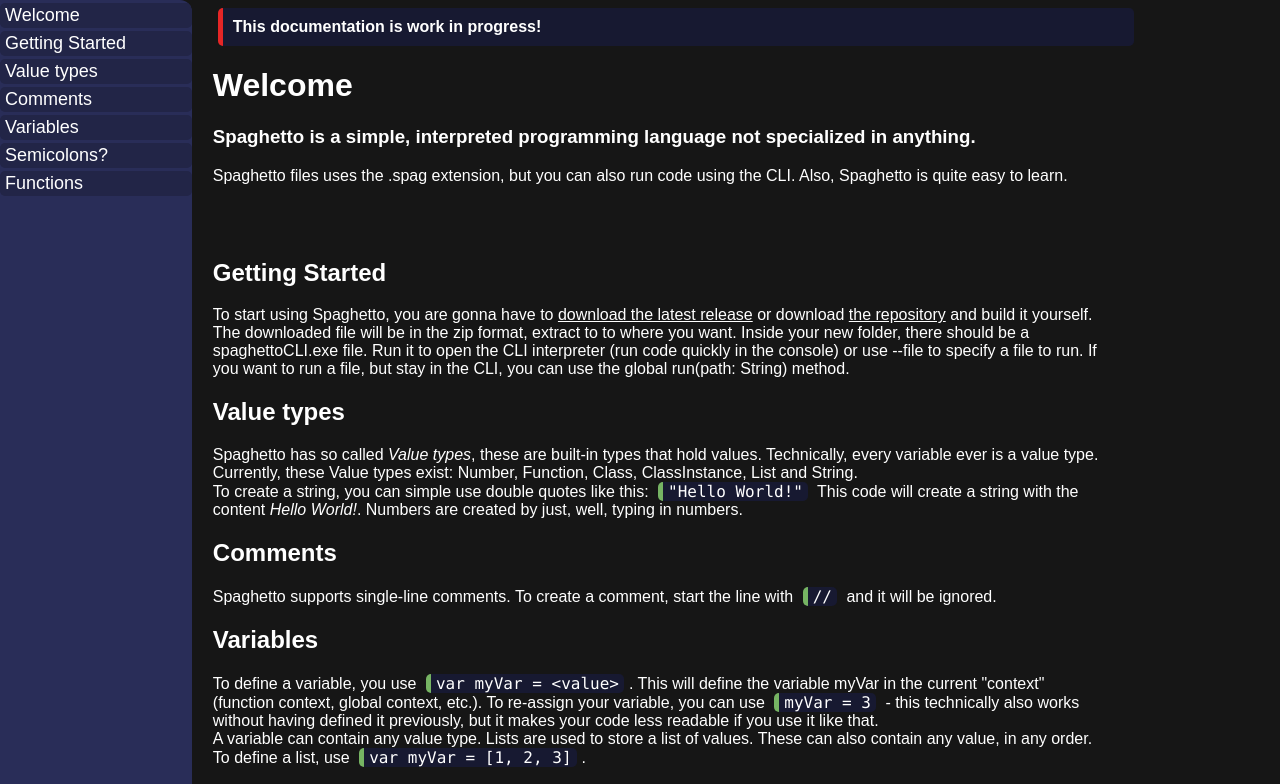
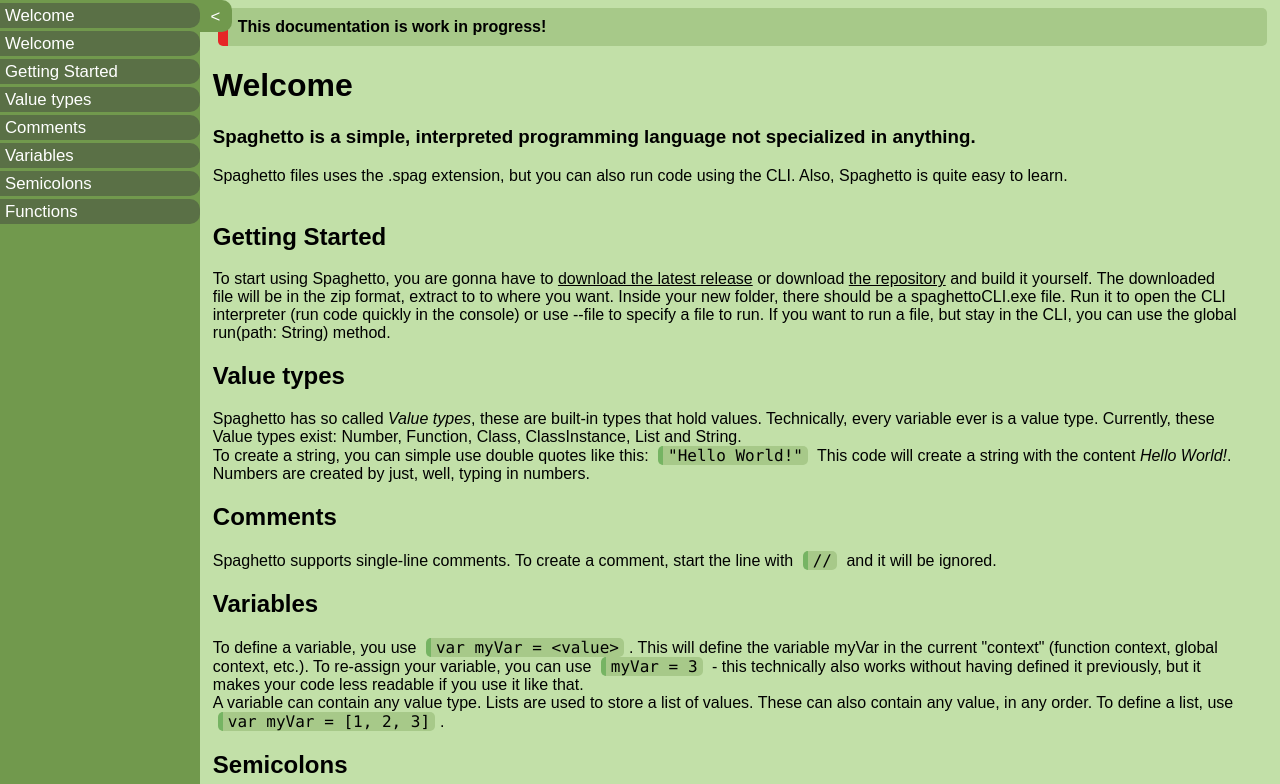
Before and after one commit to GoldenretriverYT/spaghetto, a plain HTML site: page docs/index.html in a window 1280 px wide. Shown: the top 784 px of the page. Drawn offline with Linux system fonts and the light colour scheme.

Commit message:
Update style and make nav collapsable

```diff
--- a/docs/index.html
+++ b/docs/index.html
@@ -4,22 +4,24 @@
     <title>Spaghetto Documentation</title>
 </head>
 <body>
-    <div class="nav" style="position: fixed; top: 0; left: 0;">
+    <div class="nav" style="position: fixed; top: 0; left: 0;" id="nav">
+        <div class="navElem">Welcome</div>
         <div class="navElem" data-goto="welcome">Welcome</div>
         <div class="navElem" data-goto="gettingStarted">Getting Started</div>
         <div class="navElem" data-goto="vt">Value types</div>
         <div class="navElem" data-goto="comments">Comments</div>
         <div class="navElem" data-goto="variables">Variables</div>
-        <div class="navElem" data-goto="semicolons">Semicolons?</div>
+        <div class="navElem" data-goto="semicolons">Semicolons</div>
         <div class="navElem" data-goto="functions">Functions</div>
     </div>
-    <div class="content" style="margin-left: 16vw;">
+    <button class="navElem" style="width: 32px; height: 32px; aspect-ratio: 1/1; position: fixed; top: 0; left: max(200px, 15vw); border: none; margin: 0; background-color: #71994d;" id="navBtn" onclick="toggleNav();">&lt</button>
+    <div class="content" id="content" style="margin-left: max(200px, 16vw); width: calc(100vw - max(200px, 16vw) - 4vw)">
         <div class="warning" style="padding-top: 10px; padding-bottom: 10px; font-size: 16px; font-weight: 800; padding-left: 10px; width: 100%">This documentation is work in progress!</div>
 
         <h1 id="welcome">Welcome</h1>
         <h3>Spaghetto is a simple, interpreted programming language not specialized in anything.</h3>
         Spaghetto files uses the .spag extension, but you can also run code using the CLI. Also, Spaghetto is quite easy to learn.<br><br>
-        <br><br>
+
         <h2 id="gettingStarted">Getting Started</h2>
         To start using Spaghetto, you are gonna have to <a href="https://github.com/GoldenretriverYT/spaghetto/releases/latest">download the latest release</a> or download <a href="https://github.com/GoldenretriverYT/spaghetto/">the repository</a> and build it yourself.
         The downloaded file will be in the zip format, extract to to where you want. Inside your new folder, there should be a spaghettoCLI.exe file. Run it to open the CLI interpreter (run code quickly in the console) or use --file to specify a file to run. If you want to
@@ -54,7 +56,7 @@
             <br>
             &emsp;return sum / lst.size();<br>
             }
-        </code>
+        </code><br><br>
 
         This code will define a new function called <i>calcAvg</i>, which can be called by using calcAvg([3, 2, 6, 2, 4, 0]) or with whatever list you want to use.
     </div>
--- a/docs/scripts/nav.js
+++ b/docs/scripts/nav.js
@@ -15,3 +15,23 @@ function addNavClick(el, to) {
         });
     });
 }
+
+var visible = true;
+
+function toggleNav() {
+    if(visible) {
+        document.getElementById("nav").style.display = "none";
+        document.getElementById("navBtn").style.left = "0px";
+        document.getElementById("navBtn").innerText = ">";
+        document.getElementById("content").style.marginLeft = "32px";
+        document.getElementById("content").style.width = "width: calc(100vw - 4vw)";
+        visible = false;
+    }else {
+        document.getElementById("nav").style.display = "";
+        document.getElementById("navBtn").style.left = "max(200px, 15vw)";
+        document.getElementById("navBtn").innerText = "<";
+        document.getElementById("content").style.marginLeft = "16vw";
+        document.getElementById("content").style.width = "width: calc(100vw - max(200px, 16vw) - 4vw)";
+        visible = true;
+    }
+}
--- a/docs/style/style.css
+++ b/docs/style/style.css
@@ -1,18 +1,18 @@
 * {
     font-family: Arial;
-    color: white;
-    background-color: #161616;
+    color: rgb(0, 0, 0);
+    background-color: #c2e0a8;
 }
 
 code {
-    background-color: #171931;
+    background-color: #a7c989;
     border-radius: 5px;
     padding-left: 5px;
     padding-right: 5px;
     margin-left: 5px;
     margin-right: 5px;
     border-left: rgb(118, 180, 99) 5px solid;
-    color: white;
+    color: black;
     font-family: Consolas;
     display: inline-block;
 }
@@ -22,53 +22,54 @@ li code {
 }
 
 .warning {
-    background-color: #171931;
+    background-color: #a7c989;
     border-radius: 5px;
     padding-left: 5px;
     padding-right: 5px;
     margin-left: 5px;
     margin-right: 5px;
-    border-left: rgb(230, 38, 38) 5px solid;
-    color: white;
+    border-left: rgb(230, 38, 38) 10px solid;
+    color: black;
     display: inline-block;
 }
 
 .fullWidth {
     width: 70vw;
+    border-left: rgb(118, 180, 99) 10px solid;
 }
 
 .nav {
     width: 15vw;
+    min-width: 200px;
     height: 100vh;
-    background-color: #292d58;
+    background-color: #71994d;
     overflow-y: auto;
-    border-top-right-radius: 12px;
     border-bottom-right-radius: 12px;
+    color: white;
 }
 
 .navElem {
     width: calc(100% - 5px);
     height: 25px;
-    font-size: 18px;
+    font-size: 1.05rem;
     line-height: 25px;
     padding-left: 5px;
-    background-color: #222547;
-    border-radius: 5px;
+    background-color: #5a7046;
+    border-top-right-radius: 10px;
+    border-bottom-right-radius: 10px;
     margin-top: 3px;
+    color: white;
 }
 
 .navElemIndent {
     width: calc(100% - 25px);
     padding-left: 25px;
+    color: white;
 }
 
 .navElem:hover {
     background-color: #1b1d36;
     cursor: pointer;
-}
-
-.content {
-    width: 70vw;
 }
 
 .sh {
```
